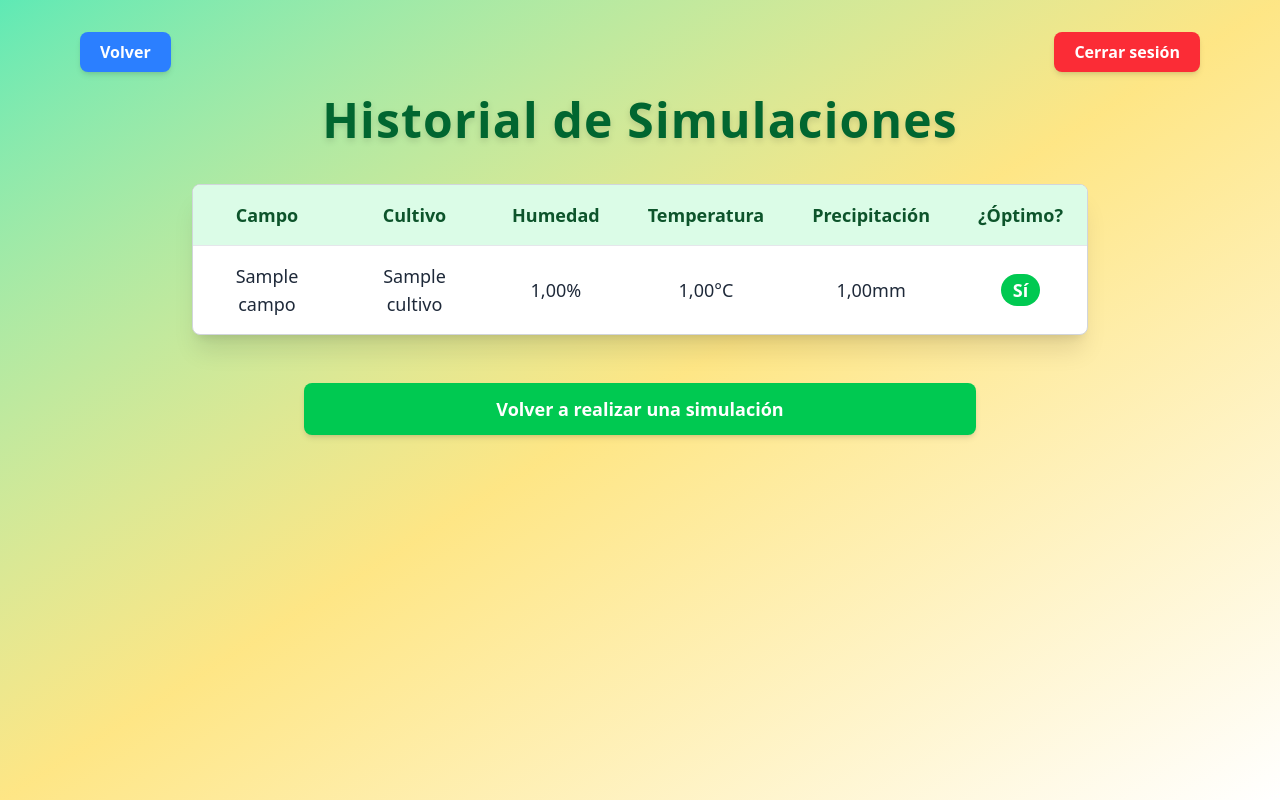
After one commit to AbnerCX/Gaia, a Django app: page /simulacion/historial/ in a window 1280 px wide. The commit adds this page. Run offline with Django 5.2, Linux system fonts and the light colour scheme; a user stored in the database is signed in; tables that the repository leaves empty hold one stand-in row (values such as "Sample post"); style sheets or scripts are compiled from the project's sources.

```diff
--- a/cultivos/models.py
+++ b/cultivos/models.py
@@ -81,7 +81,8 @@ class PlanificacionCultivo(FechasMixin):
         return f"Planificacion de {self.cultivo.nombre} en {self.campo.nombre} programada del {self.fecha_plantacion} al {self.fecha_cosecha}."
 
     def __str__(self):
-        return f"Planificacion de {self.cultivo.nombre} en {self.campo.nombre} ({self.get_estado_display()})"
+        return f"Planificación de {self.cultivo.tipo_cultivo.nombre} en {self.campo.nombre} ({self.get_estado_display()})"
+
 
     class Meta:
         db_table = "planificacion_cultivo"
--- /dev/null
+++ b/simulaciones/templates/historial_simulaciones.html
@@ -0,0 +1,76 @@
+{% load static %}
+
+<!DOCTYPE html>
+<html lang="es">
+<head>
+    <meta charset="UTF-8">
+    <meta name="viewport" content="width=device-width, initial-scale=1.0">
+    <title>Historial de Simulaciones</title>
+    <link href="{% static 'css/output.css' %}" rel="stylesheet">
+</head>
+<body class="bg-gradient-to-br from-emerald-300 via-amber-200 to-brown-300 text-gray-800 min-h-screen w-full overflow-x-hidden">
+    <div class="max-w-6xl mx-auto px-4 py-8">
+
+        <!-- Navegación -->
+        <div class="flex justify-between items-center mb-6">
+            <a href="{% url 'home' %}" class="bg-blue-500 text-white font-semibold px-5 py-2 rounded-lg transition-all duration-300 ease-in-out hover:bg-blue-700 hover:scale-105 shadow-md">
+                Volver
+            </a>
+            <form method="POST" action="{% url 'logout' %}">
+                {% csrf_token %}
+                <button type="submit" class="bg-red-500 text-white font-semibold px-5 py-2 rounded-lg transition-all duration-300 ease-in-out hover:bg-red-700 hover:scale-105 shadow-md">
+                    Cerrar sesión
+                </button>
+            </form>
+        </div>
+
+        <!-- Título -->
+        <h1 class="text-5xl font-extrabold text-center mb-10 text-green-800 tracking-wide drop-shadow-md">Historial de Simulaciones</h1>
+
+        {% if simulaciones %}
+        <div class="max-w-4xl mx-auto overflow-x-auto bg-white rounded-lg shadow-xl border border-gray-300">
+            <table class="w-full divide-y divide-gray-200 text-center text-lg">
+                <thead class="bg-green-100 text-green-900 font-semibold">
+                    <tr>
+                        <th class="px-6 py-4">Campo</th>
+                        <th class="px-6 py-4">Cultivo</th>
+                        <th class="px-6 py-4">Humedad</th>
+                        <th class="px-6 py-4">Temperatura</th>
+                        <th class="px-6 py-4">Precipitación</th>
+                        <th class="px-6 py-4">¿Óptimo?</th>
+                    </tr>
+                </thead>
+                <tbody class="divide-y divide-gray-300">
+                    {% for simulacion in simulaciones %}
+                    <tr class="hover:bg-amber-100 transition-colors duration-200">
+                        <td class="px-6 py-4">{{ simulacion.campo.nombre }}</td>
+                        <td class="px-6 py-4">{{ simulacion.cultivo.tipo_cultivo.nombre }}</td>
+                        <td class="px-6 py-4">{{ simulacion.humedad_ingresada }}%</td>
+                        <td class="px-6 py-4">{{ simulacion.temperatura_ingresada }}°C</td>
+                        <td class="px-6 py-4">{{ simulacion.precipitacion_ingresada }}mm</td>
+                        <td class="px-6 py-4">
+                            {% if simulacion.es_optimo %}
+                                <span class="bg-green-500 text-white px-3 py-1 rounded-full font-semibold">Sí</span>
+                            {% else %}
+                                <span class="bg-red-500 text-white px-3 py-1 rounded-full font-semibold">No</span>
+                            {% endif %}
+                        </td>
+                    </tr>
+                    {% endfor %}
+                </tbody>
+            </table>
+        </div>
+        {% else %}
+            <p class="text-center text-xl text-gray-700 mt-10">No tienes simulaciones registradas aún.</p>
+        {% endif %}
+
+        <!-- Botón volver a simular -->
+        <div class="mt-12 text-center">
+            <a href="{% url 'realizar_simulacion' %}" class="inline-block bg-green-500 text-white font-semibold px-48 py-3 text-lg rounded-lg transition-all duration-300 ease-in-out hover:bg-green-700 hover:scale-105 shadow-md">
+                Volver a realizar una simulación
+            </a>
+        </div>
+
+    </div>
+</body>
+</html>
--- a/simulaciones/templates/resultado_simulacion.html
+++ b/simulaciones/templates/resultado_simulacion.html
@@ -1,4 +1,4 @@
-        {% load static %}
+{% load static %}
 
 <!DOCTYPE html>
 <html lang="es">
--- a/simulaciones/urls.py
+++ b/simulaciones/urls.py
@@ -3,6 +3,7 @@ from . import views
 
 urlpatterns = [
     path('crear_simulacion/', views.realizar_simulacion, name='realizar_simulacion'),
+    path('historial/', views.historial_simulaciones, name='historial_simulaciones'),
 
 
 ]
--- a/simulaciones/views.py
+++ b/simulaciones/views.py
@@ -46,3 +46,8 @@ def realizar_simulacion(request):
         })
 
     return render(request, "formulario_simulacion.html", {"campos": campos, "cultivos": cultivos})
+
+@login_required(login_url='/login/')
+def historial_simulaciones(request):
+    simulaciones = Simulacion.objects.filter(usuario=request.user).order_by('-id')  # Más recientes primero
+    return render(request, "historial_simulaciones.html", {"simulaciones": simulaciones})
```
Also changed, not shown: cultivos/templates/home.html (+7 -0 lines).
